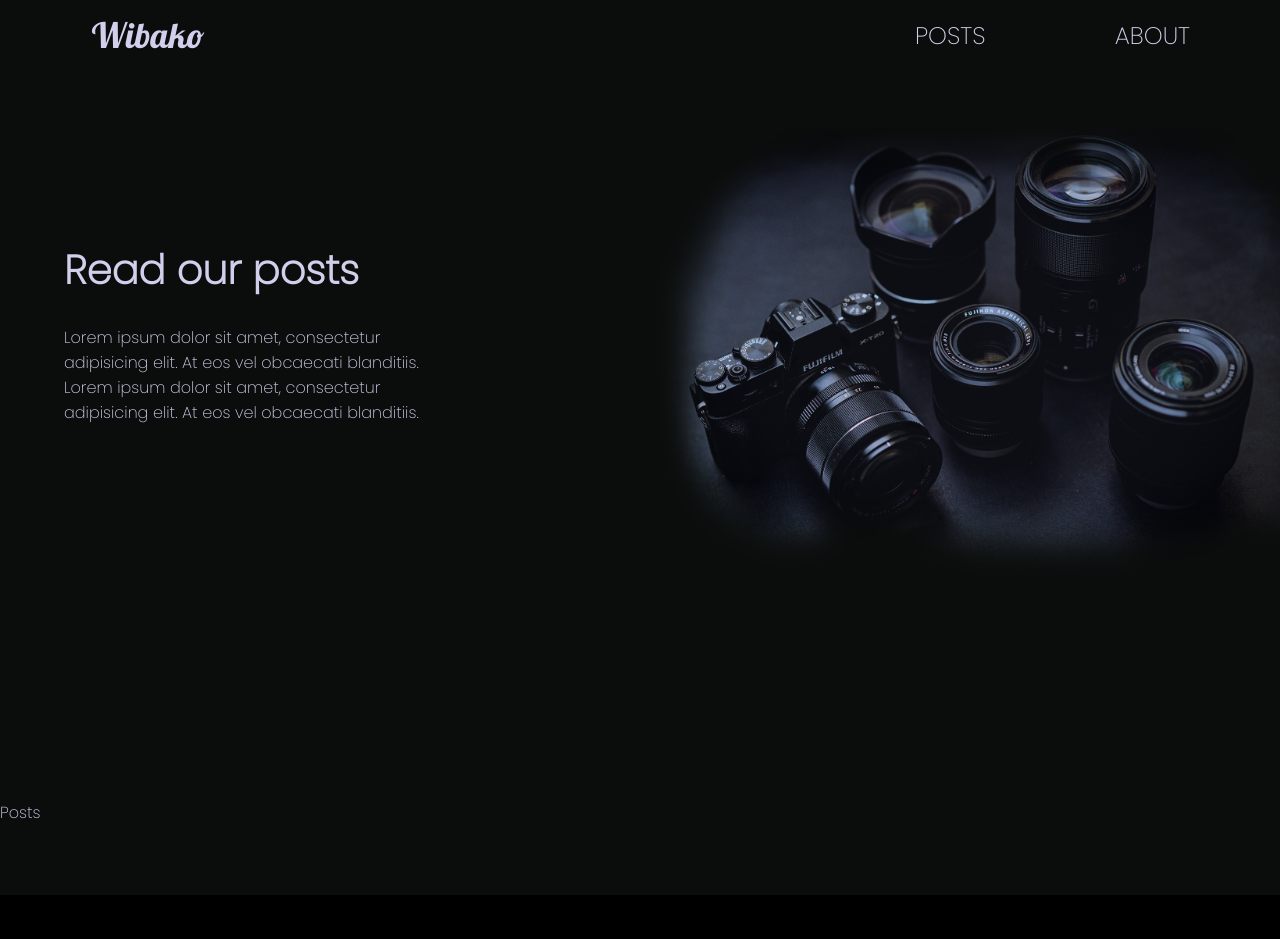
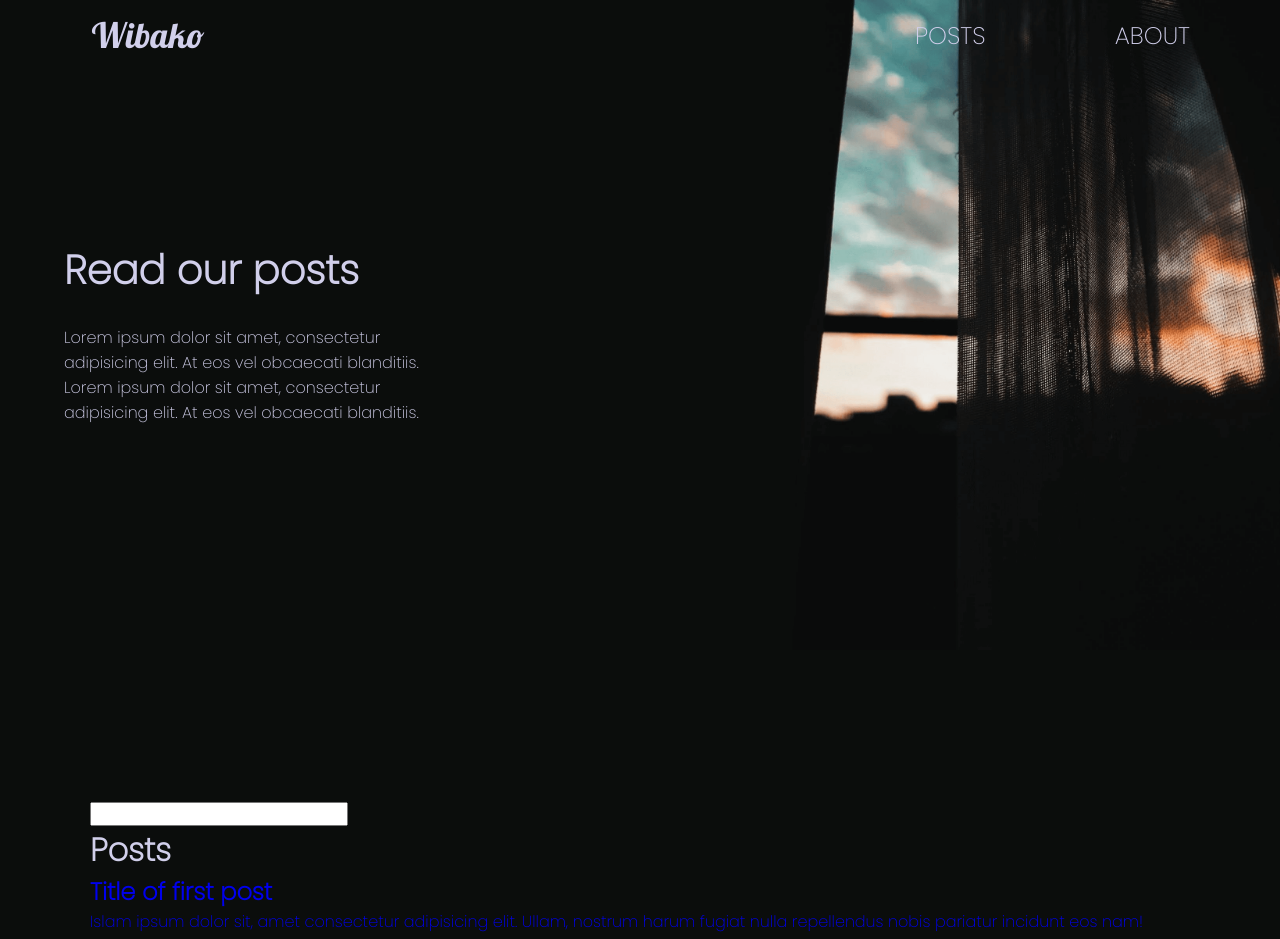
Before and after one commit to Camrado/Blog-Wibako, a Vue app: page /posts in a window 1280 px wide. Shown: the top 939 px of the page. Built offline with nearby package versions, Linux system fonts and the light colour scheme.

Commit message:
Added post system (without any style)

```diff
--- a/src/App.vue
+++ b/src/App.vue
@@ -1,7 +1,7 @@
 <template>
   <NavigationBar />
 
-  <HeaderSection />
+  <HeaderSection v-if="currPage == 'Home' || currPage == 'Posts' || currPage == 'About'" />
 
   <router-view />
 
@@ -9,6 +9,8 @@
 </template>
 
 <script>
+import { computed } from "vue";
+import { useRoute } from "vue-router";
 import NavigationBar from "@/components/NavigationBar.vue";
 import HeaderSection from "@/components/HeaderSection.vue";
 import Footer from "@/components/Footer.vue";
@@ -16,6 +18,15 @@ import Footer from "@/components/Footer.vue";
 export default {
   name: "App",
   components: { NavigationBar, HeaderSection, Footer },
+
+  setup() {
+    const route = useRoute();
+    const currPage = computed(() => route.name);
+
+    return {
+      currPage,
+    };
+  },
 };
 </script>
 
--- a/src/assets/posts.js
+++ b/src/assets/posts.js
@@ -3,7 +3,7 @@ export const posts = [
     id: 1,
     title: "Title of first post",
     shortContent:
-      "Lorem ipsum dolor sit, amet consectetur adipisicing elit. Ullam, nostrum harum fugiat nulla repellendus nobis pariatur incidunt eos nam!",
+      "Islam ipsum dolor sit, amet consectetur adipisicing elit. Ullam, nostrum harum fugiat nulla repellendus nobis pariatur incidunt eos nam!",
     fullContent:
       "Lorem ipsum dolor sit amet consectetur adipisicing elit. Qui eum omnis, numquam obcaecati iure excepturi pariatur ipsa repellendus quos voluptates ea eligendi inventore animi repellat ut eaque commodi optio doloribus perferendis veritatis quidem voluptatem atque minima error! Ullam libero natus quae, alias mollitia impedit dolore? Itaque accusantium dolorum esse, temporibus sapiente ratione iste? Ut, sint.",
   },
--- a/src/router/index.js
+++ b/src/router/index.js
@@ -2,6 +2,7 @@ import { createRouter, createWebHistory } from "vue-router";
 import Home from "@/views/Home.vue";
 import Posts from "@/views/Posts.vue";
 import About from "@/views/About.vue";
+import Post from "@/views/Post.vue";
 
 const routes = [
   {
@@ -28,6 +29,14 @@ const routes = [
       title: "Wibako - About",
     },
   },
+  {
+    path: "/posts/post/:postId",
+    name: "Post",
+    component: Post,
+    meta: {
+      title: "Wibako - Post",
+    },
+  },
 ];
 
 export const router = createRouter({
@@ -39,4 +48,8 @@ router.beforeEach(async (to) => {
   document.title = to.meta.title;
 });
 
+router.afterEach(() => {
+  window.scrollTo(0, 0);
+});
+
 export default router;
--- a/src/styles/base.scss
+++ b/src/styles/base.scss
@@ -14,6 +14,7 @@ $text-color: rgb(209, 207, 235);
 
 body {
   color: $text-color;
+  background: $dark-bg;
 }
 
 a {
--- /dev/null
+++ b/src/views/Post.vue
@@ -0,0 +1,39 @@
+<template>
+  <div class="post wrapper">
+    <h1 class="post-title">
+      {{ state.post.title }}
+    </h1>
+    <p class="post-content">
+      {{ state.post.fullContent }}
+    </p>
+  </div>
+</template>
+
+<script>
+import { computed, reactive } from "vue";
+import { useRoute } from "vue-router";
+import { posts } from "@/assets/posts.js";
+
+export default {
+  name: "Post",
+
+  setup() {
+    const route = useRoute();
+    const currPostId = computed(() => route.params.postId);
+
+    const state = reactive({
+      post: posts[currPostId.value - 1],
+    });
+
+    return {
+      state,
+    };
+  },
+};
+</script>
+
+<style lang="scss" scoped>
+.post {
+  padding-top: 100px;
+}
+</style>
--- a/src/views/Posts.vue
+++ b/src/views/Posts.vue
@@ -1,8 +1,42 @@
-<template> <div>Posts</div></template>
+<template>
+  <div class="wrapper">
+    <input type="text" v-model="state.searchPost" />
+    <h1>Posts</h1>
+    <div class="posts">
+      <router-link v-for="post in filteredList" :to="{ name: 'Post', params: { postId: post.id } }" :key="post.id">
+        <h2>{{ post.title }}</h2>
+        <p>{{ post.shortContent }}</p>
+      </router-link>
+    </div>
+  </div>
+</template>
 
 <script>
+import { posts } from "@/assets/posts.js";
+import { computed, reactive } from "vue";
+
 export default {
   name: "Posts",
+
+  setup() {
+    const state = reactive({
+      searchPost: "",
+    });
+
+    const filteredList = computed(() =>
+      posts.filter(
+        (post) =>
+          post.title.toLowerCase().includes(state.searchPost.toLowerCase()) ||
+          post.shortContent.toLowerCase().includes(state.searchPost.toLowerCase())
+      )
+    );
+
+    return {
+      posts,
+      state,
+      filteredList,
+    };
+  },
 };
 </script>
 
```
